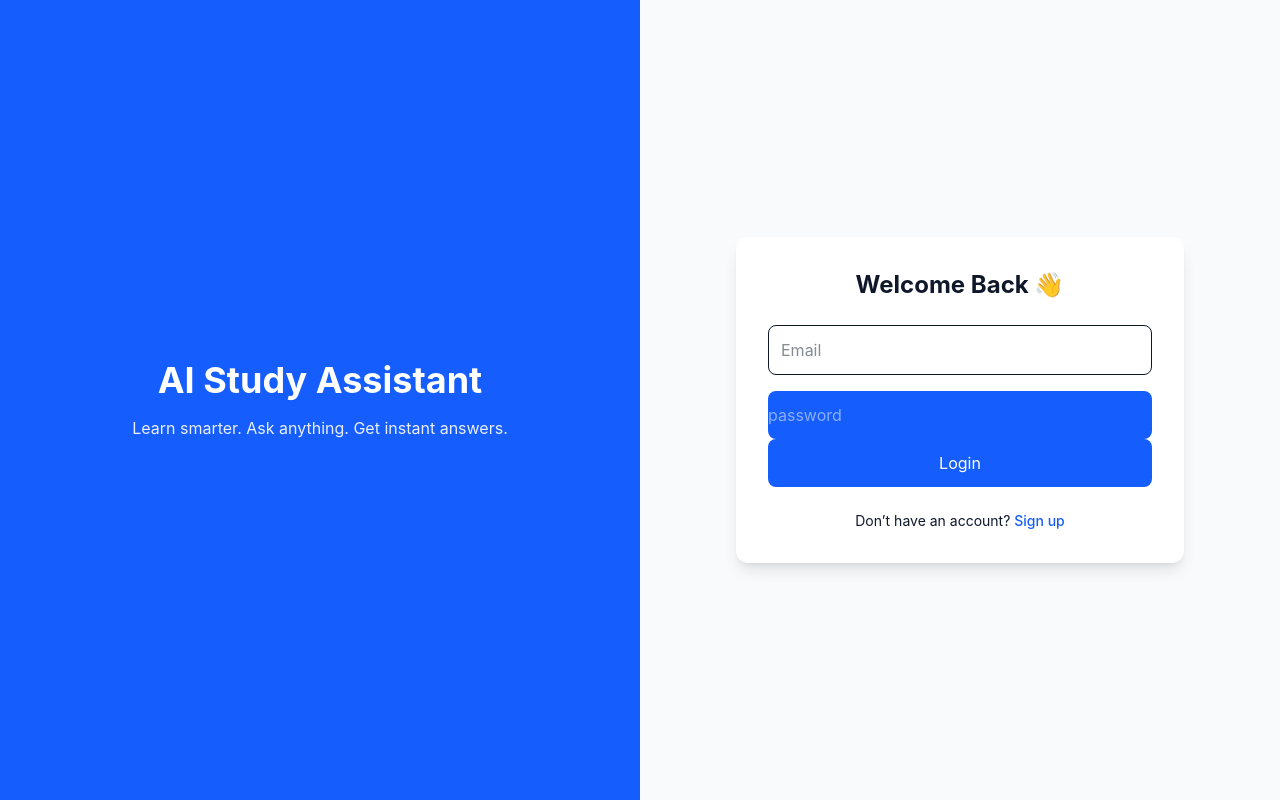
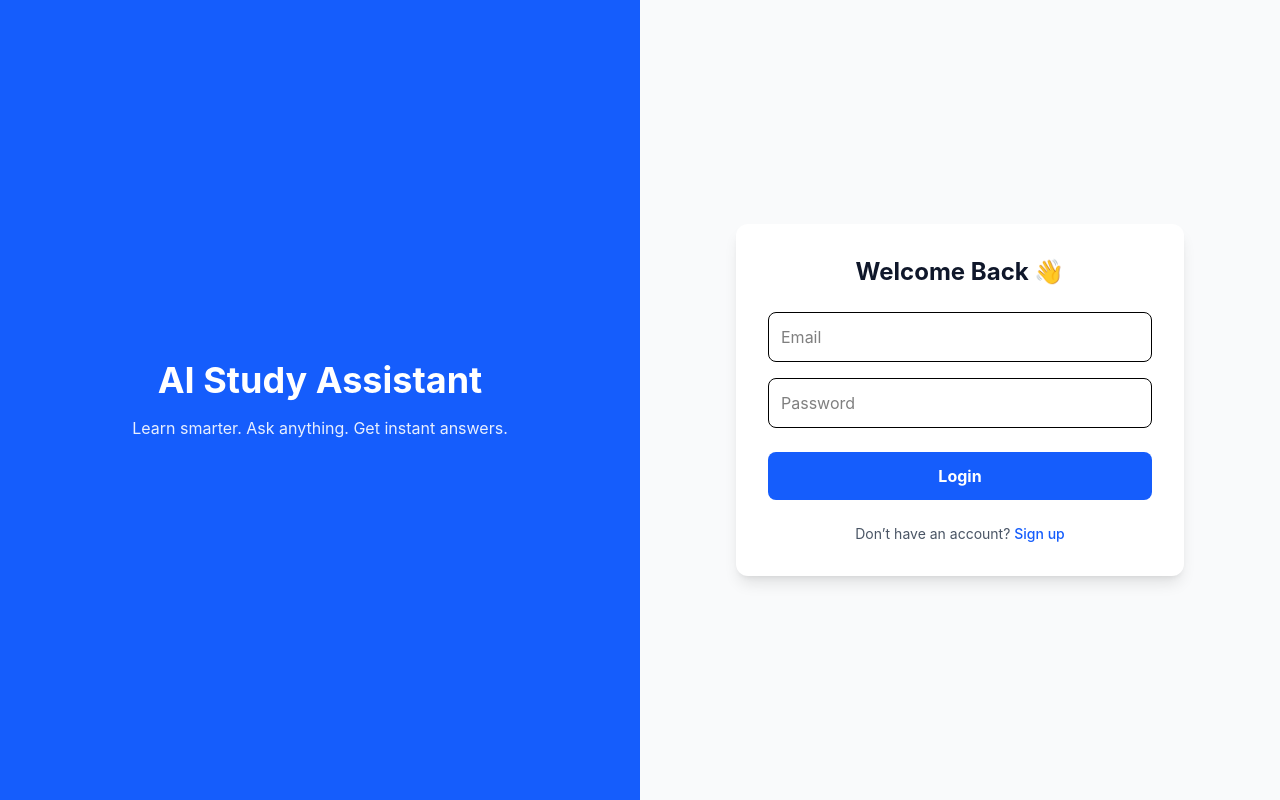
Before and after one commit to danielchuku683-coder/ai-study-app, a Next.js app in the folder ai-study-frontend/: page /login in a window 1280 px wide. Built offline with nearby package versions, Linux system fonts and the light colour scheme.

Commit message:
Added loading states to login and register

```diff
--- a/ai-study-frontend/src/app/(auth)/login/page.tsx
+++ b/ai-study-frontend/src/app/(auth)/login/page.tsx
@@ -4,39 +4,43 @@ import { useState } from "react"
 import { useRouter } from "next/navigation"
 
 export default function Login() {
-
     const [email, setEmail] = useState("")
     const [password, setPassword] = useState("")
+    const [isLoading, setIsLoading] = useState(false) // 1. Added loading state
     const router = useRouter()
 
     const login = async () => {
+        setIsLoading(true) // 2. Start loading
 
-        const res = await fetch("https://ai-study-app-tb06.onrender.com/api/auth/login",{
-            method:"POST",
-            headers:{
-                "Content-Type":"application/json"
+        try {
+            const res = await fetch("https://ai-study-app-tb06.onrender.com/api/auth/login", {
+                method: "POST",
+                headers: {
+                    "Content-Type": "application/json"
                 },
-            body:JSON.stringify({ email,
-                password
+                body: JSON.stringify({ email, password })
             })
-        })
-
-
 
             const data = await res.json()
 
-        if(!res.ok){
-            alert(data.error)
+            if (!res.ok) {
+                alert(data.error || "Login failed")
+                setIsLoading(false) // 3. Stop loading on error
                 return
             }
 
-        localStorage.setItem("token",data.token)
+            localStorage.setItem("token", data.token)
+            router.push("/dashboard")
 
-        router.push("/dashboard")
+        } catch (error) {
+            console.error("Login error:", error)
+            alert("Something went wrong. Please try again.")
+            setIsLoading(false) // 4. Stop loading on crash
         }
+    }
+
     return (
         <div className="min-h-screen flex">
-
             {/* LEFT */}
             <div className="hidden md:flex w-1/2 bg-blue-600 text-white items-center justify-center">
                 <div className="text-center px-10">
@@ -49,9 +53,7 @@ Learn smarter. Ask anything. Get instant answers.
 
             {/* RIGHT */}
             <div className="w-full md:w-1/2 flex items-center justify-center bg-gray-50">
-
                 <div className="w-full max-w-md bg-white p-8 rounded-xl shadow-lg">
-
                     <h2 className="text-2xl font-bold mb-6 text-center">
                         Welcome Back 👋
                     </h2>
@@ -59,34 +61,49 @@ Welcome Back 👋
                     <input
                         type="email"
                         placeholder="Email"
+                        value={email}
                         onChange={(e) => setEmail(e.target.value)}
-className="w-full border p-3 rounded-lg mb-4 focus:ring-2 focus:ring-blue-500"
+                        className="w-full border p-3 rounded-lg mb-4 focus:ring-2 focus:ring-blue-500 text-black"
                     />
 
                     <input
                         type="password"
-placeholder="password"
+                        placeholder="Password"
+                        value={password}
                         onChange={(e) => setPassword(e.target.value)}
-className="w-full bg-blue-600 text-white py-3 rounded-lg hover:bg-blue-700 transition"/>
+                        className="w-full border p-3 rounded-lg mb-6 focus:ring-2 focus:ring-blue-500 text-black"
+                    />
 
                     <button
                         onClick={login}
-className="w-full bg-blue-600 text-white py-3 rounded-lg hover:bg-blue-700 transition"
+                        disabled={isLoading} // 5. Disable button while loading
+                        className={`w-full py-3 rounded-lg transition text-white font-bold ${
+                            isLoading
+                            ? "bg-blue-400 cursor-not-allowed"
+                            : "bg-blue-600 hover:bg-blue-700"
+                        }`}
                     >
-Login
+                        {isLoading ? (
+                            <span className="flex items-center justify-center">
+                                <svg className="animate-spin -ml-1 mr-3 h-5 w-5 text-white" xmlns="http://www.w3.org/2000/svg" fill="none" viewBox="0 0 24 24">
+                                    <circle className="opacity-25" cx="12" cy="12" r="10" stroke="currentColor" strokeWidth="4"></circle>
+                                    <path className="opacity-75" fill="currentColor" d="M4 12a8 8 0 018-8V0C5.373 0 0 5.373 0 12h4zm2 5.291A7.962 7.962 0 014 12H0c0 3.042 1.135 5.824 3 7.938l3-2.647z"></path>
+                                </svg>
+                                Logging in...
+                            </span>
+                        ) : (
+                            "Login"
+                        )}
                     </button>
 
-<p className="text-center mt-6 text-sm">
+                    <p className="text-center mt-6 text-sm text-gray-600">
                         Don’t have an account?{" "}
-<a href="/register" className="text-blue-600 font-medium">
+                        <a href="/register" className="text-blue-600 font-medium hover:underline">
                             Sign up
                         </a>
                     </p>
-
                 </div>
-
             </div>
         </div>
     )
-
 }
--- a/ai-study-frontend/src/app/(auth)/register/page.tsx
+++ b/ai-study-frontend/src/app/(auth)/register/page.tsx
@@ -2,16 +2,19 @@
 
 import { useState } from "react"
 import { useRouter } from "next/navigation"
+
 export default function Register() {
-
     const router = useRouter()
 
     const [name, setName] = useState("")
     const [email, setEmail] = useState("")
     const [password, setPassword] = useState("")
 
+    // 1. Added loading state
+    const [isLoading, setIsLoading] = useState(false)
+
     const [emailError, setEmailError] = useState("")
-const [passwordError, setPasswordError] =useState("")
+    const [passwordError, setPasswordError] = useState("")
 
     const isValidEmail = (email: string) => {
         return /^[^\s@]+@[^\s@]+\.[^\s@]+$/.test(email)
@@ -22,17 +25,19 @@ const isStrongPassword = (password: string) => {
     }
 
     const register = async () => {
-
         if (!name || !email || !password) {
             alert("Please fill all fields")
             return
         }
 
-if (emailError || passwordError){
+        if (emailError || passwordError) {
             alert("Fix error before continuing")
             return
         }
 
+        setIsLoading(true) // 2. Start loading
+
+        try {
             const res = await fetch("https://ai-study-app-tb06.onrender.com/api/auth/register", {
                 method: "POST",
                 headers: {
@@ -45,16 +50,22 @@ const data = await res.json()
 
             if (!res.ok) {
                 alert(data.error || "Something went wrong")
+                setIsLoading(false) // 3. Stop loading on error
                 return
             }
 
             alert("Account created successfully 🎉")
             router.push("/login")
+
+        } catch (error) {
+            console.error("Registration error:", error)
+            alert("Network error. Please try again.")
+            setIsLoading(false) // 4. Stop loading on crash
+        }
     }
 
     return (
         <div className="min-h-screen flex">
-
             {/* LEFT */}
             <div className="hidden md:flex w-1/2 bg-purple-600 text-white items-center justify-center">
                 <div className="text-center px-10">
@@ -65,10 +76,8 @@ return (
 
             {/* RIGHT */}
             <div className="w-full md:w-1/2 flex items-center justify-center bg-gray-50">
-
                 <div className="w-full max-w-md bg-white p-8 rounded-xl shadow-lg">
-
-<h2 className="text-2xl font-bold mb-6 text-center">
+                    <h2 className="text-2xl font-bold mb-6 text-center text-gray-800">
                         Create Account ✨
                     </h2>
 
@@ -76,25 +85,26 @@ Create Account ✨
                         type="text"
                         placeholder="Your name"
                         autoComplete="off"
+                        value={name}
                         onChange={(e) => setName(e.target.value)}
-className="w-full border p-3 rounded-lg mb-4 focus:ring-2 focus:ring-purple-500"
+                        className="w-full border p-3 rounded-lg mb-4 focus:ring-2 focus:ring-purple-500 text-black"
                     />
 
                     <input
                         type="email"
                         placeholder="Your email"
                         autoComplete="email"
+                        value={email}
                         onChange={(e) => {
                             const value = e.target.value
                             setEmail(value)
-
                             if (!isValidEmail(value)) {
                                 setEmailError("Invalid address")
                             } else {
                                 setEmailError("")
                             }
                         }}
-className={`w-full bolder p-3 rounded-lg mb-2 ${
+                        className={`w-full border p-3 rounded-lg mb-2 text-black ${
                             emailError ? "border-red-500" : ""
                         }`}
                     />
@@ -103,22 +113,21 @@ className={`w-full bolder p-3 rounded-lg mb-2 ${
                         <p className="text-red-500 text-sm mb-2">{emailError}</p>
                     )}
 
-{/* ✅ PASSWORD INPUT */}
                     <input
                         type="password"
                         placeholder="Password"
                         autoComplete="new-password"
+                        value={password}
                         onChange={(e) => {
                             const value = e.target.value
                             setPassword(value)
-
                             if (!isStrongPassword(value)) {
                                 setPasswordError("Password must be 8+ chars, include uppercase & number")
-    }else {
+                            } else {
                                 setPasswordError("")
                             }
                         }}
-className={`w-full border p-3 rounded-lg mb-2 ${
+                        className={`w-full border p-3 rounded-lg mb-2 text-black ${
                             passwordError ? "border-red-500" : ""
                         }`}
                     />
@@ -129,22 +138,34 @@ className={`w-full border p-3 rounded-lg mb-2 ${
 
                     <button
                         onClick={register}
-className="w-full bg-purple-600 text-white py-3 rounded-lg hover:bg-purple-700 transition"
+                        disabled={isLoading} // 5. Disable while loading
+                        className={`w-full py-3 rounded-lg transition text-white font-bold flex items-center justify-center ${
+                            isLoading
+                            ? "bg-purple-400 cursor-not-allowed"
+                            : "bg-purple-600 hover:bg-purple-700"
+                        }`}
                     >
-Sign Up
+                        {isLoading ? (
+                            <>
+                                <svg className="animate-spin -ml-1 mr-3 h-5 w-5 text-white" xmlns="http://www.w3.org/2000/svg" fill="none" viewBox="0 0 24 24">
+                                    <circle className="opacity-25" cx="12" cy="12" r="10" stroke="currentColor" strokeWidth="4"></circle>
+                                    <path className="opacity-75" fill="currentColor" d="M4 12a8 8 0 018-8V0C5.373 0 0 5.373 0 12h4zm2 5.291A7.962 7.962 0 014 12H0c0 3.042 1.135 5.824 3 7.938l3-2.647z"></path>
+                                </svg>
+                                Creating Account...
+                            </>
+                        ) : (
+                            "Sign Up"
+                        )}
                     </button>
 
-<p className="text-center mt-6 text-sm">
+                    <p className="text-center mt-6 text-sm text-gray-600">
                         Already have an account?{" "}
-<a href="/login" className="text-purple-600 font-medium">
+                        <a href="/login" className="text-purple-600 font-medium hover:underline">
                             Login
                         </a>
                     </p>
-
                 </div>
-
             </div>
         </div>
     )
 }
-//}
```
Lines whose indentation alone changed are shown as unchanged.
